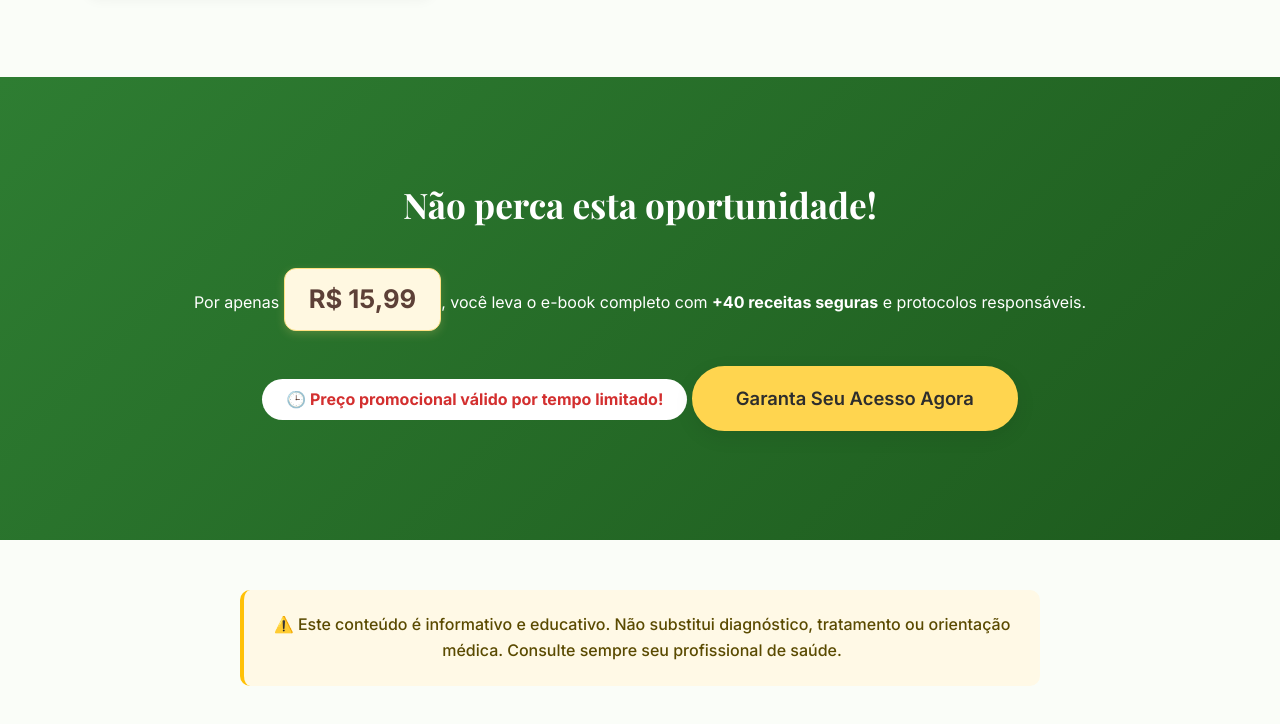
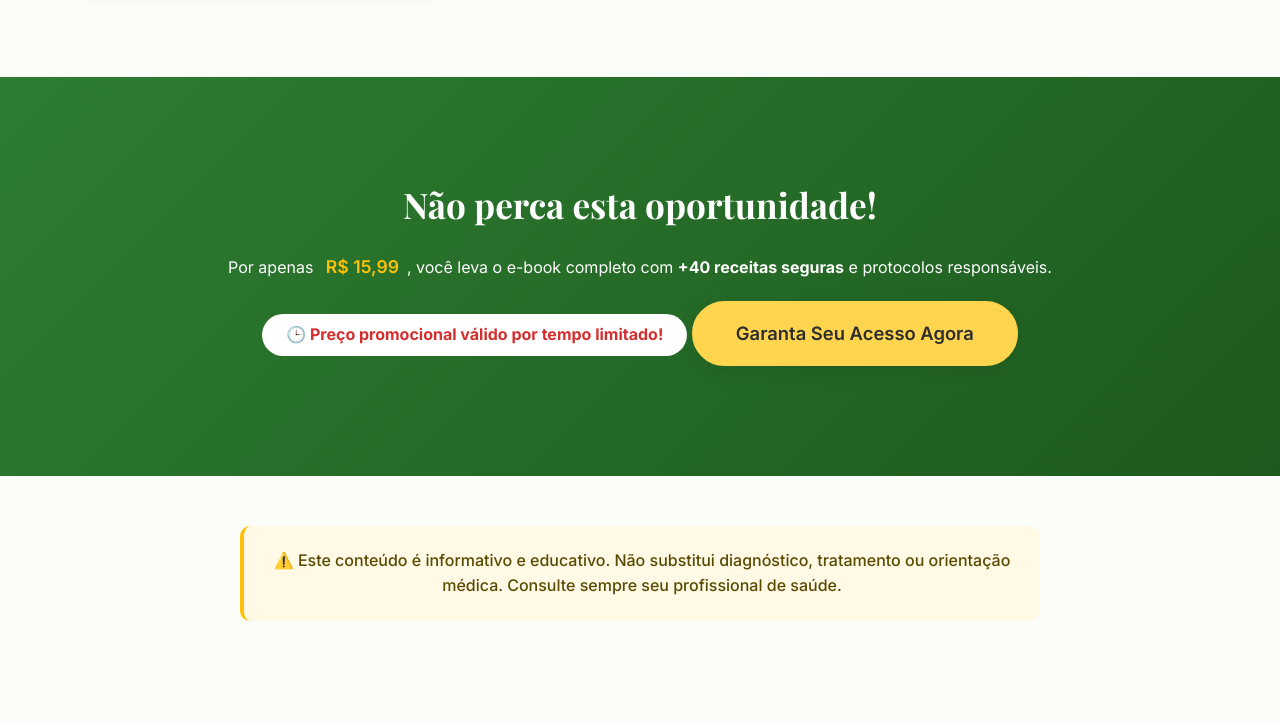
Before and after one commit to ze-netizen/saude-blindada, a plain HTML site: page index.html in a window 1280 px wide. Shown: the part 3202-3926 px from the top of the page. After the commit the page ends 3873 px from the top, so only its background shows below. Drawn offline with nearby package versions, Linux system fonts and the light colour scheme.

Commit message:
Update index.html

```diff
--- a/index.html
+++ b/index.html
@@ -135,20 +135,21 @@
       margin: 0 auto 40px;
     }
 
+    /* ===== PREÇO EM AMARELO BRILHANTE ===== */
     .price-box {
-      background: #fff8e1;
-      color: #5d4037;
-      display: inline-block;
-      padding: 10px 24px;
-      border-radius: 12px;
-      font-size: 1.6rem;
-      font-weight: 700;
-      margin: 15px 0;
-      border: 1px solid #ffe082;
-      box-shadow: 0 3px 10px rgba(255, 224, 130, 0.2);
+      background: transparent;
+      color: #FFC107; /* ✨ AMARELO BRILHANTE */
+      font-weight: 600;
+      font-size: 1.1rem;
+      padding: 0 4px;
+      margin: 0 4px;
+      border-radius: 4px;
+      display: inline;
+      box-shadow: none;
+      border: none;
     }
 
-    /* ===== ESTILO UNIFICADO PARA TODOS OS CARDS ===== */
+    /* ===== ANIMAÇÃO UNIFICADA PARA TODOS OS CARDS ===== */
     .content-item,
     .card {
       transition: all 0.35s ease;
@@ -277,6 +278,9 @@
         max-width: 320px;
         margin: 25px auto;
       }
+      .price-box {
+        font-size: 1rem;
+      }
     }
   </style>
 </head>
@@ -317,7 +321,7 @@
       <h2 class="section-title">O que você vai descobrir no e-book</h2>
       <p class="section-subtitle">Mais de 50 páginas com +40 receitas seguras e protocolos responsáveis.</p>
 
-      <!-- CAPA DO EBOOK (caminho relativo) -->
+      <!-- CAPA DO EBOOK -->
       <div class="ebook-cover">
         <img src="capa-ebook.png" alt="Capa do e-book Saúde Blindada">
       </div>
```
